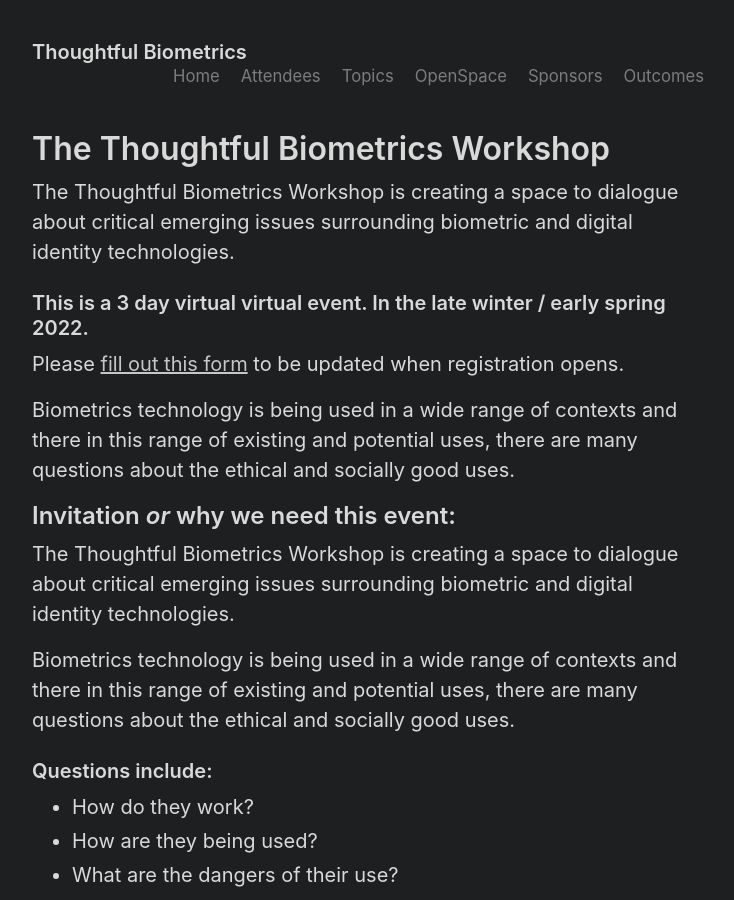
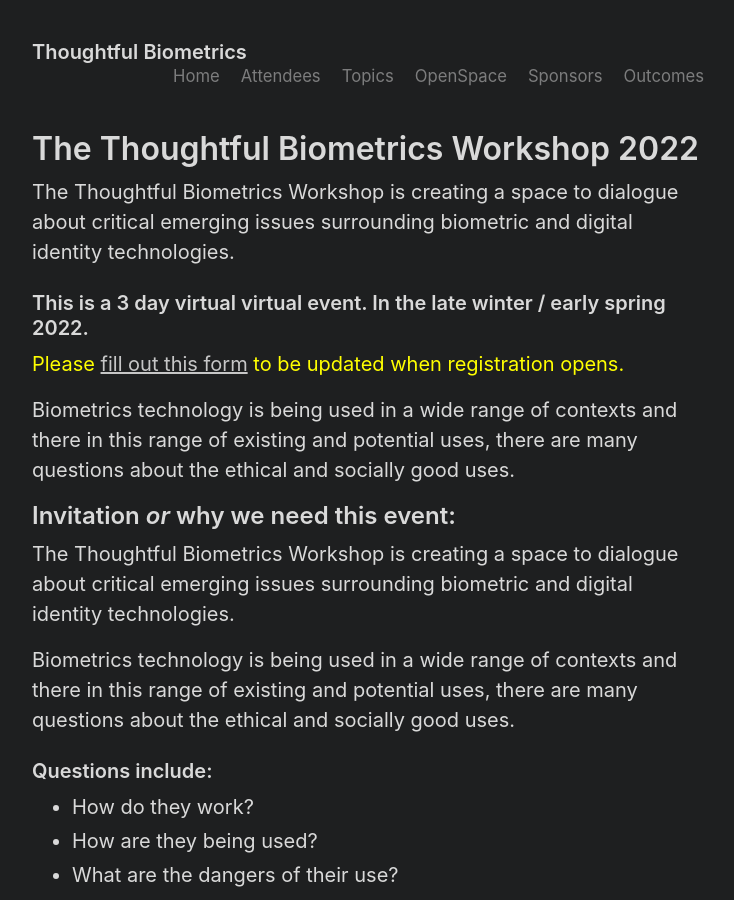
Before and after one commit to thoughtfulbiometrics/thoughtfulbiometrics.github.io, a Jekyll site: the page built from _posts/2020-09-04-thoughtful-biometrics.md, in a window 1280 px wide and 900 px high. Shown: the whole window, without its empty margins (272-1006 px from the left). Built offline with Jekyll 4.4.1, drawn with Linux system fonts in a browser that asks for light colours.

Commit message:
Update 2020-09-04-thoughtful-biometrics.md

```diff
--- a/_posts/2020-09-04-thoughtful-biometrics.md
+++ b/_posts/2020-09-04-thoughtful-biometrics.md
@@ -1,6 +1,6 @@
 ---
 layout: page
-title: The Thoughtful Biometrics Workshop
+title: The Thoughtful Biometrics Workshop 2022
 permalink: /
 ---
 
@@ -8,7 +8,7 @@ The Thoughtful Biometrics Workshop is creating a space to dialogue about critica
 
 ### This is a 3 day virtual virtual event. In the late winter / early spring 2022.
 
-Please [fill out this form](https://docs.google.com/forms/d/e/1FAIpQLSe6lrXPP7f1tMvFVSo3dyFp7wLt18QEvkeTopNVGvbuk3eApw/viewform?usp=sf_link) to be updated when registration opens.
+<span style="color:yellow">Please [fill out this form](https://docs.google.com/forms/d/e/1FAIpQLSe6lrXPP7f1tMvFVSo3dyFp7wLt18QEvkeTopNVGvbuk3eApw/viewform?usp=sf_link) to be updated when registration opens. </span>
 
 
 Biometrics technology is being used in a wide range of contexts and there in this range of existing and potential uses, there are many questions about the ethical and socially good uses.
```
